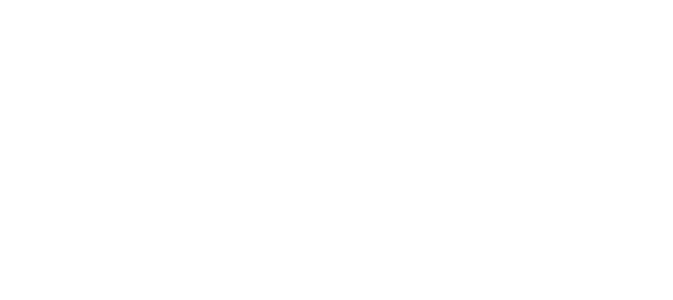
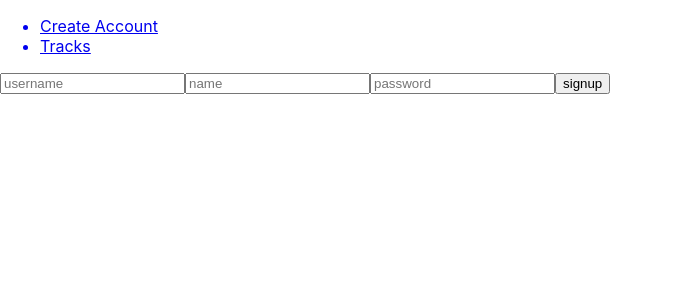
Before and after one commit to tbutler1132/album-create-frontend, a React (Create React App) app: page /signup in a window 1280 px wide. Shown: the top 300 px of the page, without its empty margins (0-673 px from the left). Built offline with nearby package versions, Linux system fonts and the light colour scheme.

Commit message:
auth_progress

```diff
--- a/src/App.js
+++ b/src/App.js
@@ -5,16 +5,39 @@
 import TracksContainer from './Containers/TracksContainer'
 import {Route, Switch} from 'react-router-dom'
 import Welcome from './Components/Welcome'
+import NavBar from './Components/NavBar'
+import Signup from './Components/Signup'
 
 class App extends React.Component{
+
+  state = {
+    user: false
+  }
+
+  signupHandler = (userObj) => {
+    fetch('http://localhost:3000/users', {
+      method: "POST",
+      headers: {
+        accepts: "application/json",
+        "content-type": "application/json"
+      },
+      body: JSON.stringify({user: userObj})
+    })
+    .then(response => response.json())
+    .then(newUser => this.setState({user: newUser}))
+  }
 
   render(){
     return(
       <>
+
+      <NavBar />
+
       <Switch>
+        <Route path="/signup" render={() => <Signup submitHandler={this.signupHandler} />} />
         <Route path="/login" render ={() => <Login />} />
         <Route path="/testing" render={() => <Welcome />} />
-        <Route path="/tracks" render={() => <TracksContainer />} />
+        <Route path="/tracks" render={() => <TracksContainer user={this.state.user} />} />
       </Switch>
       </>
     )
--- /dev/null
+++ b/src/Components/NavBar.js
@@ -0,0 +1,21 @@
+import React from 'react'
+import {NavLink} from 'react-router-dom'
+
+function Welcome(){
+    return (
+    <ul>
+        <NavLink to="/signup">
+            <li>
+                Create Account
+            </li>
+        </NavLink>
+        <NavLink to="/tracks">
+            <li>
+                Tracks
+            </li>
+        </NavLink>
+    </ul>
+    )
+}
+
+export default Welcome
--- /dev/null
+++ b/src/Components/Signup.js
@@ -0,0 +1,35 @@
+import React from 'react'
+
+class Signup extends React.Component {
+
+    state = {
+        username: "",
+        name: "",
+        password: ""
+    }
+
+    changeHandler = (e) => {
+        this.setState({[e.target.name]: e.target.value})
+    }
+
+    submitHandler = (e) => {
+        e.preventDefault()
+        this.props.submitHandler(this.state)
+    }
+
+
+    render(){
+        return(
+            <form onSubmit={this.submitHandler}>
+                <input type="text" name="username" placeholder="username" value={this.state.username} onChange={this.changeHandler}/>
+                <input type="text" name="name" placeholder="name" value={this.state.name} onChange={this.changeHandler}/>
+                <input type="text" name="password" placeholder="password" value={this.state.password} onChange={this.changeHandler}/>
+                <input type="submit" value="signup" />
+            </form>
+        )
+    }
+
+
+}
+
+export default Signup
--- a/src/Components/Welcome.js
+++ b/src/Components/Welcome.js
@@ -1,7 +1,7 @@
 import React from 'react'
 
 function Welcome(){
-    return <p>This is dope</p>
+    return <p>Welcome to the journey</p>
 }
 
 export default Welcome
--- a/src/Containers/TracksContainer.js
+++ b/src/Containers/TracksContainer.js
@@ -1,6 +1,6 @@
 import React from 'react'
 import Track from '../Components/Track'
-import {Route, Switch} from 'react-router-dom'
+import {Redirect, Route, Switch} from 'react-router-dom'
 import { connect } from 'react-redux'
 import { getTracks } from '../Redux/action'
 
@@ -22,7 +22,11 @@
     }
 
     render(){
+        console.log(this.props.user)
         return(
+            <>
+            {this.props.user ?
+
                 <div className="track-index">
                     {this.props.tracks.length === 0 ? <p>Loading</p> :
                     <Switch>
@@ -37,6 +41,17 @@
                     </Switch>
                     }
                 </div>
+
+
+            :
+
+            <Redirect to='welcome'/>
+
+            }
+            </>
+
+
+
         )
 
     }
```
Also changed, not shown: 1 other file (tests, documents, lock files or other folders). Lines whose indentation alone changed are shown as unchanged.
